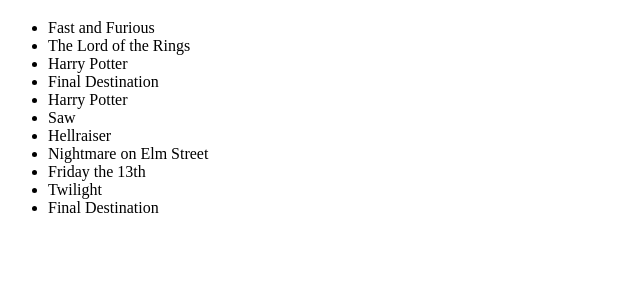
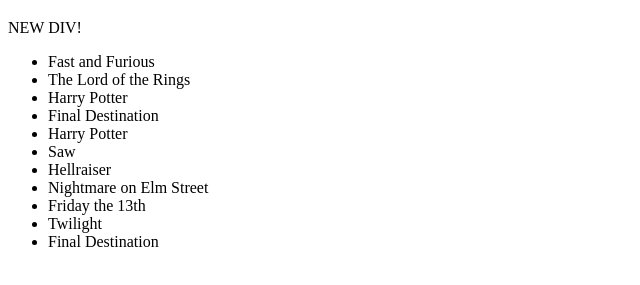
Before and after one commit to younnes-chebli/10-JS-DOM, a plain HTML site: page 7-dom-drill/index.html in a window 1280 px wide. Shown: the part 61-346 px from the top of the page, without its empty margins (0-640 px from the left). Drawn offline with Linux system fonts and the light colour scheme.

Commit message:
updated dom drill (to be continued)

```diff
--- a/7-dom-drill/index.html
+++ b/7-dom-drill/index.html
@@ -40,16 +40,78 @@
       return childNodes.firstChild === node;
     };
 
+    const removeDuplicates = (nodeList, node) => {
+      let cpt = 0;
+      for(const element of nodeList) {
+        if(element.isEqualNode(node)) {
+          ++cpt;
+        }
+        if(cpt > 1) {
+          element.parentNode.removeChild(element);
+          cpt = 0;
+        }
+      }
+    };
+
+    const fAndFirst = (node) => {
+      if(isFandF(node.innerHTML) && !isFristChild(node)) {
+          const parent = node.parentNode;
+          parent.insertBefore(node, parent.firstChild);
+          if(!node.classList.contains("important")) {
+            node.classList.add("important");
+          }
+        }
+    };
+
     for(const childNode of childNodes) {
       if(childNode.nodeType === 1) {
         childNode.addEventListener("click", display);
-        if(isFandF(childNode.innerHTML) && !isFristChild(childNode)) {
-          const parent = childNode.parentNode;
-          parent.insertBefore(childNode, parent.firstChild);
-          childNode.classList.add("important");
-        }
+        fAndFirst(childNode);
+
+        removeDuplicates(childNodes, childNode);
       }
     }
+
+    const shuffleAndKeepFAndFirst = (random) => {
+      for(const childNode of childNodes) {
+          childNode.parentNode.appendChild(childNode, childNode.parentNode.children[random]);
+          fAndFirst(childNode);
+        }
+    };
+
+    const shuffleAndKeepFAndFirstOnRPress = (e) => {
+      if(e.key == "r" || e.keyCode == "Keyr") {
+        shuffleAndKeepFAndFirst();
+      }
+    };
+
+    const cloneFAndFOnTop = () => {
+      const newLi = document.createElement("li");
+      newLi.innerHTML = "Fast and Furious";
+      childNodes.item(0).parentNode.appendChild(newLi);
+      fAndFirst(newLi);
+    };
+
+    const shuffleAndKeepFAndFirstAndCloneItOnDPress = (e) => {
+      if(e.key == "d" || e.keyCode == "Keyd") {
+        shuffleAndKeepFAndFirst(provided.random);
+        cloneFAndFOnTop();
+      }
+    };
+
+    const provided = {
+      random: Math.floor(Math.random() * childNodes.length)
+    };
+
+    document.body.addEventListener("keyup", shuffleAndKeepFAndFirstOnRPress.bind(provided));
+    document.body.addEventListener("keyup", shuffleAndKeepFAndFirstAndCloneItOnDPress.bind(provided));
+
+    const newDiv = document.createElement("div");
+    newDiv.innerHTML = "NEW DIV!";
+    const ul = document.querySelector("ul");
+    const bodyNode = ul.parentNode;
+    bodyNode.insertBefore(newDiv, ul);
+
   </script>
 </body>
 </html>
```
